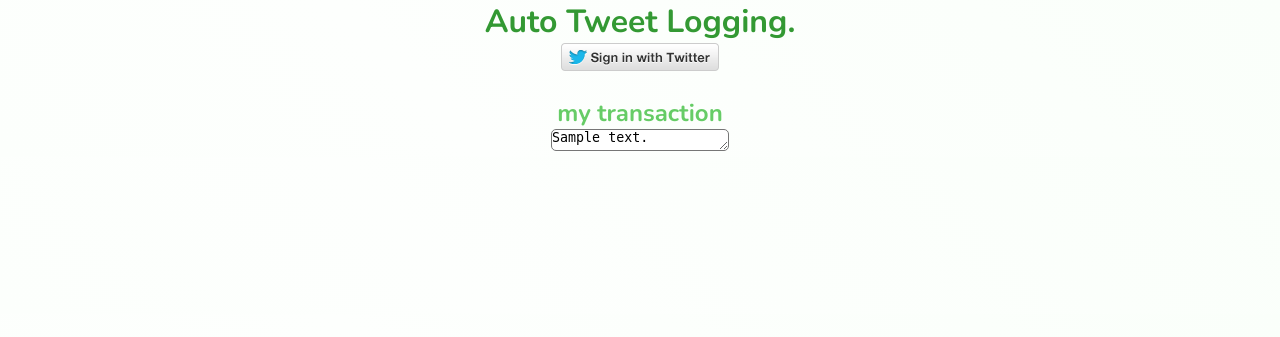
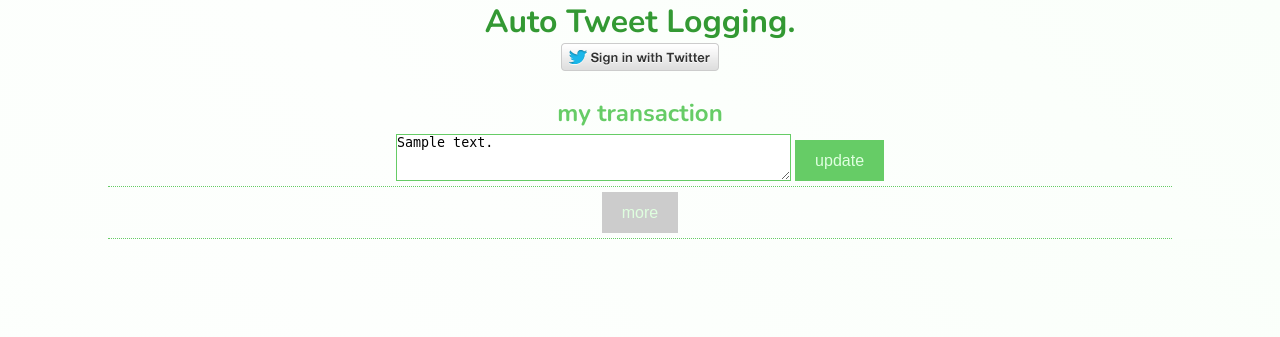
Before and after one commit to itkr/autotweet, a Django app: template application/templates/root/index.html in a window 1280 px wide. Shown: the top 337 px of the page. Run offline with Django 3.2, Linux system fonts and the light colour scheme; the template is opened without the code that fills it: most values are stand-ins (such as "Sample title", 1, 10 or a date in 2020); some web fonts are replaced.

Commit message:
クライアントを少し変える（仮）

```diff
--- a/application/apps/twitter/forms.py
+++ b/application/apps/twitter/forms.py
@@ -1,6 +1,9 @@
 # -*- coding: utf-8 -*-
 from django import forms
+from django.forms import Textarea
 
 
 class TweetForm(forms.Form):
-    message = forms.CharField(max_length=140)
+    message = forms.CharField(
+        widget=Textarea(attrs={'cols': 47, 'rows': 3}),
+        max_length=140)
--- a/application/statics/css/base.css
+++ b/application/statics/css/base.css
@@ -30,7 +30,33 @@ a{
 	color: #66cc66;
 }
 
-textarea, input[type="text"]{
-	border-radius: 5px;
-	height: 20px;
+.transaction{
+	margin:auto;
+	width: 80%;
+	padding: 5px 20px 5px 20px;
+	/* background-color: #dfffdf; */
+	border-bottom: 1px dotted #66CC66;
+
 }
+textarea{
+	vertical-align:bottom;
+	border: 1px solid #66CC66;
+}
+input[type="text"]{
+	height: 38px;
+	line-height: 38px;
+	vertical-align:bottom;
+	border: 1px solid #66CC66;
+}
+input[type="submit"]{
+	height: 41px;
+	line-height: 41px;
+	padding: 0 20px 0 20px;
+	border:0;
+	color:#DFFFDF;
+	background-color:#66cc66;
+	font-size: 1em;
+}
+#more{
+	background-color: #cccccc;
+}
--- a/application/templates/root/index.html
+++ b/application/templates/root/index.html
@@ -36,7 +36,7 @@
                 <!-- {{ field.label_tag }}: -->
                 {{ field }}
                 {% endfor %}
-                <input type="submit" value="OK">
+                <input type="submit" value="post">
             </form>
             {% endif %}
         </section>
@@ -47,10 +47,19 @@
                 <ul>
                     {% for transaction in transactions %}
                     <li>
-                        <form>
-                        	<textarea name="text">{{transaction.text}}</textarea>
-                        </form>
+                        <div class="transaction">
+                            <form>
+                                <textarea name="text" rows="3" cols="47">{{transaction.text}}</textarea>
+                                <input type="submit" value="update">
+                            </form>
+                        </div>
                         {% endfor %}
+                    <li>
+                        <div class="transaction">
+                            <form>
+                                <input type="submit" value="more" id="more">
+                            </form>
+                        </div>
                 </ul>
                 {% endif %}
             </section>
```
